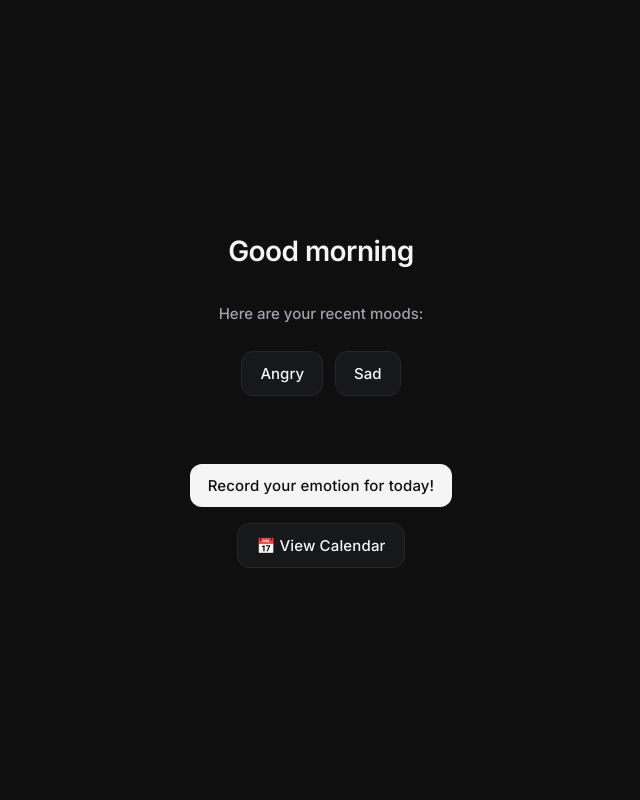
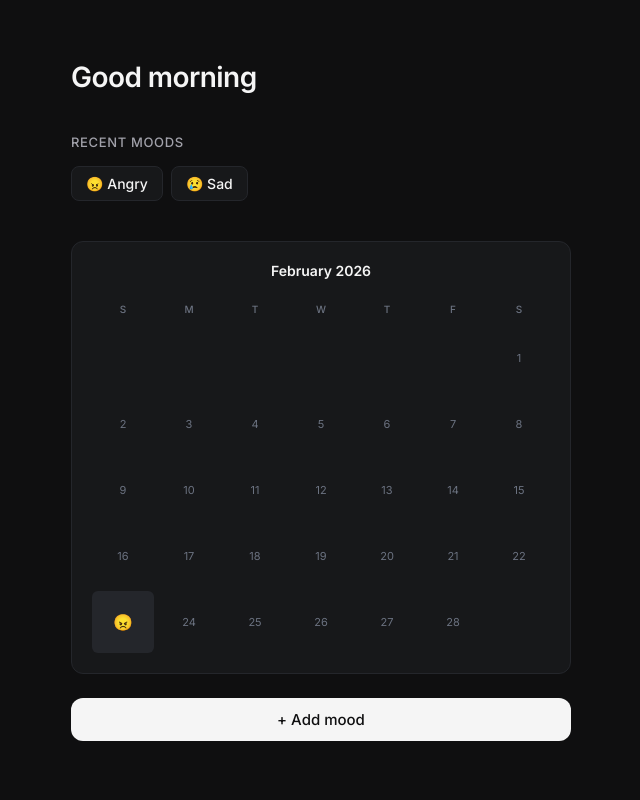
Before and after one commit to aryanscodingden/mood-tracker-flask, a Flask app: page / in a window 1280 px wide. Shown: the whole page, without its empty margins (319-959 px from the left). Run offline with Flask 3, Linux system fonts and the light colour scheme; data comes from the database, SQL or seed files in the repository; both versions use the stored data as it was after the commit.

Commit message:
calender now on homepage

```diff
--- a/app.py
+++ b/app.py
@@ -30,7 +30,29 @@ def home():
     else:
         greeting = "Good evening"
 
-    return render_template("home.html", moods=moods, greeting=greeting)
+    now = datetime.now()
+    year = now.year
+    month = now.month
+
+    month_moods = db.execute(
+        "SELECT date, mood FROM moods WHERE strftime('%Y', date) = ? AND strftime('%m', date) = ?",
+        (str(year), f"{month:02d}")
+    ).fetchall()
+
+    mood_dict = {mood[0]: mood[1] for mood in month_moods}
+    first_day_weekday, num_days = monthrange(year, month)
+    month_names = ['January', 'February', 'March', 'April', 'May', 'June',
+                   'July', 'August', 'September', 'October', 'November', 'December']
+
+    return render_template("home.html",
+                         moods=moods,
+                         greeting=greeting,
+                         mood_dict=mood_dict,
+                         year=year,
+                         month=month,
+                         month_name=month_names[month-1],
+                         first_day_weekday=first_day_weekday,
+                         num_days=num_days)
 
 @app.route("/add", methods = ["GET", "POST"])
 def add():
--- a/static/styles.css
+++ b/static/styles.css
@@ -12,63 +12,125 @@ body {
     color: #F5F5F5;
     min-height: 100vh;
     display: flex;
-    flex-direction: column;
     align-items: center;
     justify-content: center;
     padding: 24px;
 }
 
+.home-container {
+    max-width: 500px;
+    width: 100%;
+}
+
 h1 {
     font-size: 28px;
-    line-height: 36px;
     font-weight: 600;
     letter-spacing: -0.02em;
-    margin-bottom: 32px;
-    text-align: center;
-    width: 100%;
-    max-width: 600px;
+    margin-bottom: 40px;
+    text-align: left;
 }
 
 h2 {
-    font-size: 15px;
-    line-height: 26px;
+    font-size: 13px;
     color: #A1A1AA;
-    margin-bottom: 24px;
-    text-align: center;
+    margin-bottom: 16px;
     font-weight: 500;
+    text-transform: uppercase;
+    letter-spacing: 0.05em;
 }
 
-ul {
-    list-style: none;
-    padding: 0;
-    text-align: center;
+.recent-moods {
+    margin-bottom: 40px;
+}
+
+.mood-list {
     display: flex;
     flex-wrap: wrap;
-    gap: 12px;
-    justify-content: center;
-    max-width: 600px;
-    margin-bottom: 32px;
+    gap: 8px;
 }
 
-li {
-    font-size: 15px;
+.mood-pill {
+    font-size: 14px;
     background: #17181A;
     color: #F5F5F5;
-    padding: 12px 18px;
-    border-radius: 12px;
+    padding: 8px 14px;
+    border-radius: 8px;
     border: 1px solid #24262B;
-    display: inline-block;
     transition: all 0.2s ease;
     font-weight: 500;
 }
 
-li:hover {
+.mood-pill:hover {
     border-color: #3F3F46;
-    background: #1F2023;
+}
+
+.mini-calendar {
+    background: #17181A;
+    border: 1px solid #24262B;
+    border-radius: 12px;
+    padding: 20px;
+    margin-bottom: 24px;
+}
+
+.calendar-title {
+    font-size: 14px;
+    font-weight: 600;
+    margin-bottom: 16px;
+    text-align: center;
+}
+
+.mini-calendar-grid {
+    display: grid;
+    grid-template-columns: repeat(7, 1fr);
+    gap: 4px;
+}
+
+.cal-day-header {
+    text-align: center;
+    font-size: 10px;
+    color: #6B7280;
+    font-weight: 500;
+    padding: 8px 0;
+    text-transform: uppercase;
+}
+
+.cal-cell {
+    aspect-ratio: 1;
+    display: flex;
+    flex-direction: column;
+    align-items: center;
+    justify-content: center;
+    font-size: 11px;
+    color: #A1A1AA;
+    border-radius: 6px;
+    transition: all 0.2s ease;
+    position: relative;
+}
+
+.cal-cell.has-mood {
+    background: #24262B;
+}
+
+.cal-cell.empty {
+    opacity: 0;
+}
+
+.cal-day {
+    font-size: 11px;
+    color: #6B7280;
+}
+
+.cal-emoji {
+    font-size: 16px;
+    position: absolute;
+    top: 50%;
+    left: 50%;
+    transform: translate(-50%, -50%);
 }
 
 .btn {
-    display: inline-block;
+    display: block;
+    width: 100%;
     padding: 12px 18px;
     background: #F5F5F5;
     color: #0F0F10;
@@ -76,9 +138,8 @@ li:hover {
     border-radius: 12px;
     font-size: 15px;
     font-weight: 500;
-    letter-spacing: 0.01em;
+    text-align: center;
     transition: all 0.2s ease;
-    margin-top: 16px;
 }
 
 .btn:hover {
@@ -223,22 +185,3 @@ li:hover {
 .back-link:hover {
     color: #F5F5F5;
 }
-
-
-.button-group {
-    display: flex;
-    gap: 12px;
-    justify-content: center;
-    flex-wrap: wrap;
-}
-
-.btn-secondary {
-    background: #17181A;
-    border: 1px solid #24262B;
-    color: #F5F5F5;
-}
-
-.btn-secondary:hover {
-    border-color: #3F3F46;
-    background: #1F2023;
-}
--- a/templates/home.html
+++ b/templates/home.html
@@ -3,22 +3,64 @@
 <head>
     <meta charset="UTF-8">
     <meta name="viewport" content="width=device-width, initial-scale=1.0">
-    <title>Document</title>
+    <title>Slushies</title>
     <link rel="stylesheet" href="/static/styles.css">
 </head>
 <body>
-    <h1>{{ greeting }}</h1>
-    <h2>Here are your recent moods:</h2>
+    <div class="home-container">
+        <h1>{{ greeting }}</h1>
 
-    <ul>
-        {% for mood in moods %}
-        <li>{{mood[0]}}</li>
-        {% endfor %}
-    </ul>
+        <div class="recent-moods">
+            <h2>Recent moods</h2>
+            <div class="mood-list">
+                {% for mood in moods %}
+                <div class="mood-pill">
+                    {% if mood[0] == 'Happy' %}😊
+                    {% elif mood[0] == 'Sad' %}😢
+                    {% elif mood[0] == 'Angry' %}😠
+                    {% elif mood[0] == 'Tired' %}😴
+                    {% endif %}
+                    {{ mood[0] }}
+                </div>
+                {% endfor %}
+            </div>
+        </div>
 
-    <br>
-    <a class="btn" href="/add">Record your emotion for today!</a>
-     <a class="btn btn-secondary" href="/calendar">📅 View Calendar</a>
+        <div class="mini-calendar">
+            <div class="calendar-title">{{ month_name }} {{ year }}</div>
+            <div class="mini-calendar-grid">
+                <div class="cal-day-header">S</div>
+                <div class="cal-day-header">M</div>
+                <div class="cal-day-header">T</div>
+                <div class="cal-day-header">W</div>
+                <div class="cal-day-header">T</div>
+                <div class="cal-day-header">F</div>
+                <div class="cal-day-header">S</div>
 
+                {% for i in range(first_day_weekday) %}
+                <div class="cal-cell empty"></div>
+                {% endfor %}
+
+                {% for day in range(1, num_days + 1) %}
+                {% set date_str = "%04d-%02d-%02d"|format(year, month, day) %}
+                {% set mood = mood_dict.get(date_str) %}
+                <div class="cal-cell {% if mood %}has-mood{% endif %}">
+                    <div class="cal-day">{{ day }}</div>
+                    {% if mood %}
+                    <div class="cal-emoji">
+                        {% if mood == 'Happy' %}😊
+                        {% elif mood == 'Sad' %}😢
+                        {% elif mood == 'Angry' %}😠
+                        {% elif mood == 'Tired' %}😴
+                        {% endif %}
+                    </div>
+                    {% endif %}
+                </div>
+                {% endfor %}
+            </div>
+        </div>
+
+        <a class="btn" href="/add">+ Add mood</a>
+    </div>
 </body>
 </html>
```
Also changed, not shown: other parts of static/styles.css (+1 -100 lines), templates/add.html (+7 -8 lines), moods.db.
